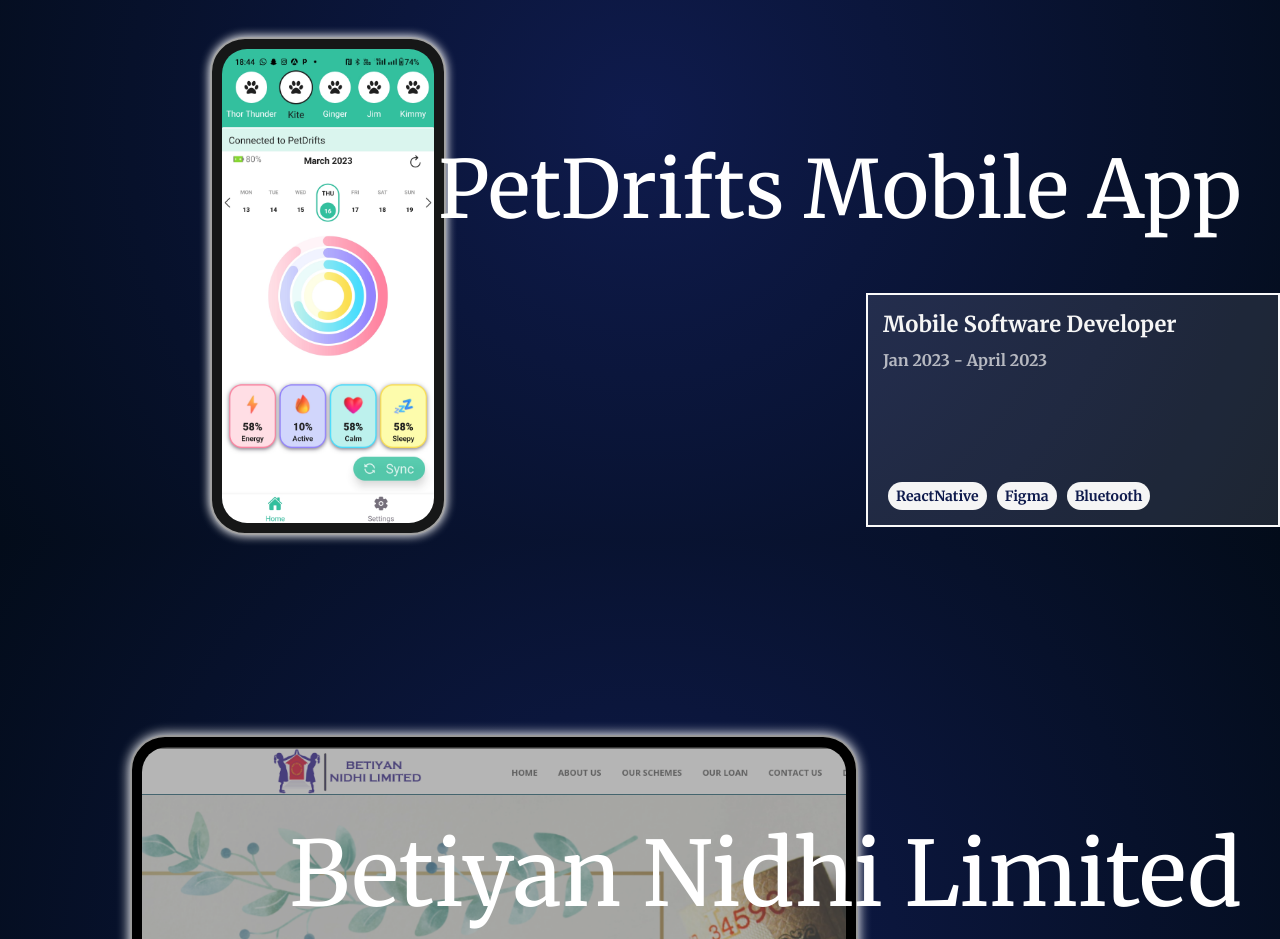
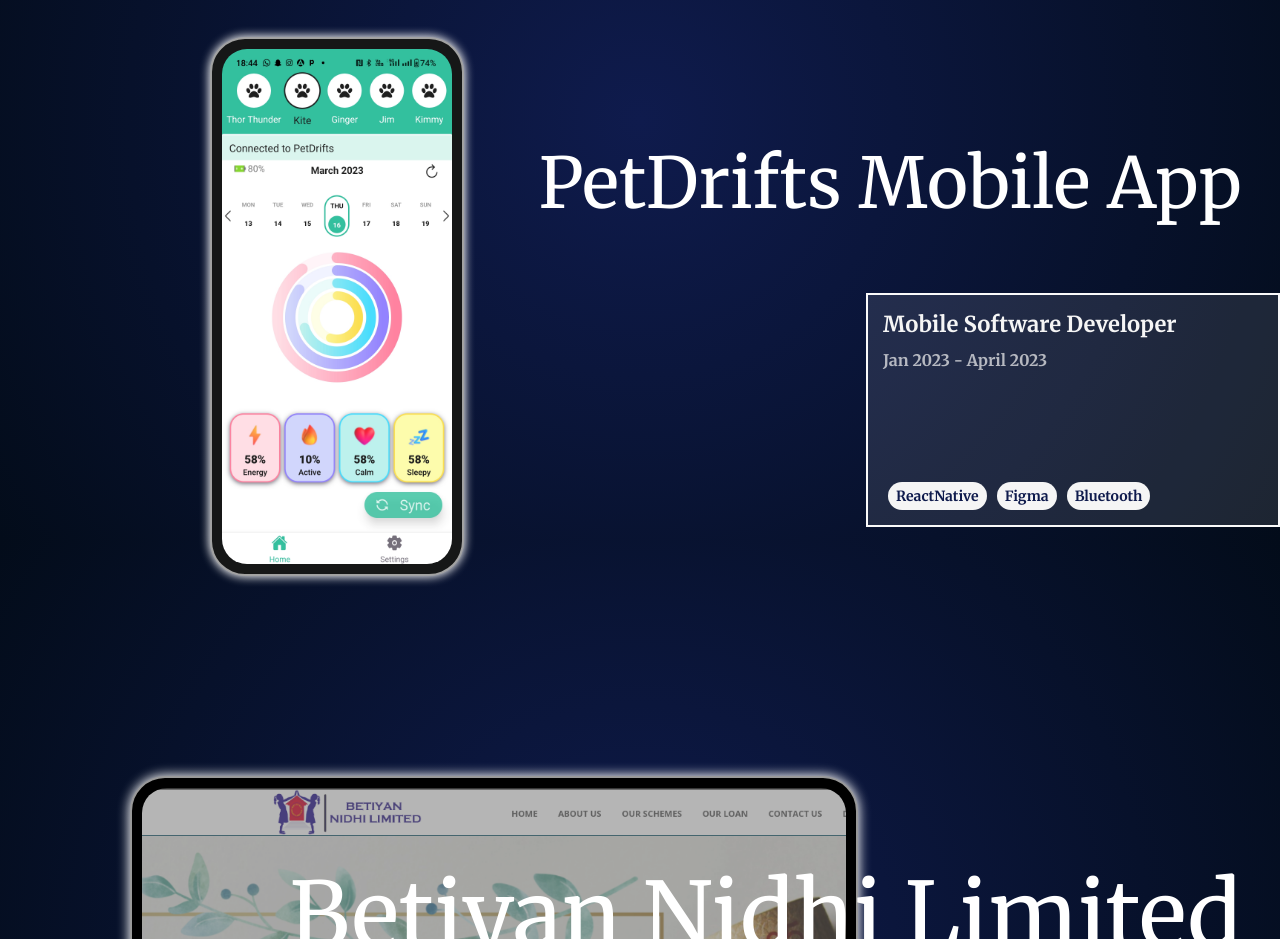
Before and after one commit to archiKumari/my_portfolio, a React (Create React App) app: page / in a window 1280 px wide. Shown: the part 1980-2919 px from the top of the page. Built offline with nearby package versions, Linux system fonts and the light colour scheme.

Commit message:
Minor UI changes

```diff
--- a/src/Components/Frames/MobileFrame/MobileFrame.css
+++ b/src/Components/Frames/MobileFrame/MobileFrame.css
@@ -5,7 +5,7 @@
 }
 
 .mobile-content {
-  width: 20%;
+  width: 18vw;
   background-color: rgb(22, 23, 23);
   border-radius: 35px;
   padding: 10px;
@@ -28,7 +28,7 @@
   position: absolute;
   margin-top: 8%;
   right: 3%;
-  font-size: 80px;
+  font-size: 70px;
   color: rgba(255, 255, 255, 1);
 }
 
```
